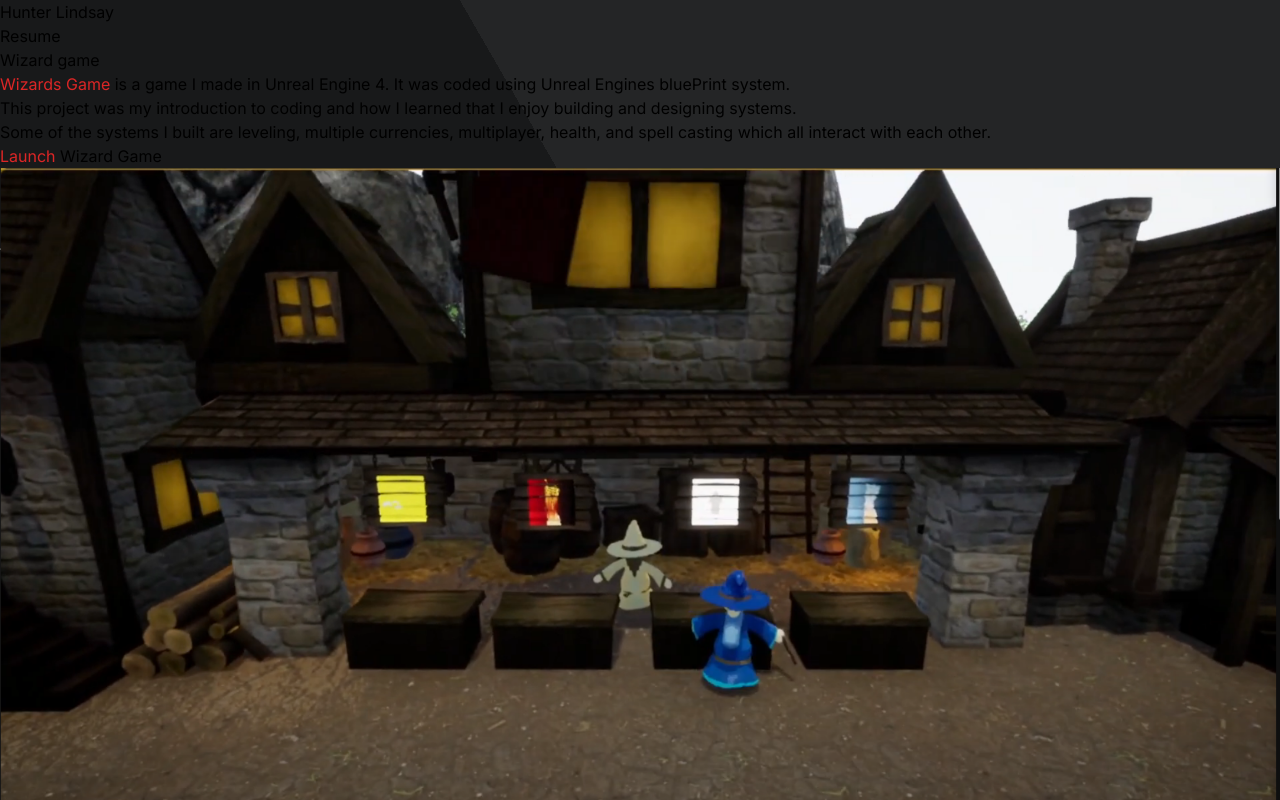
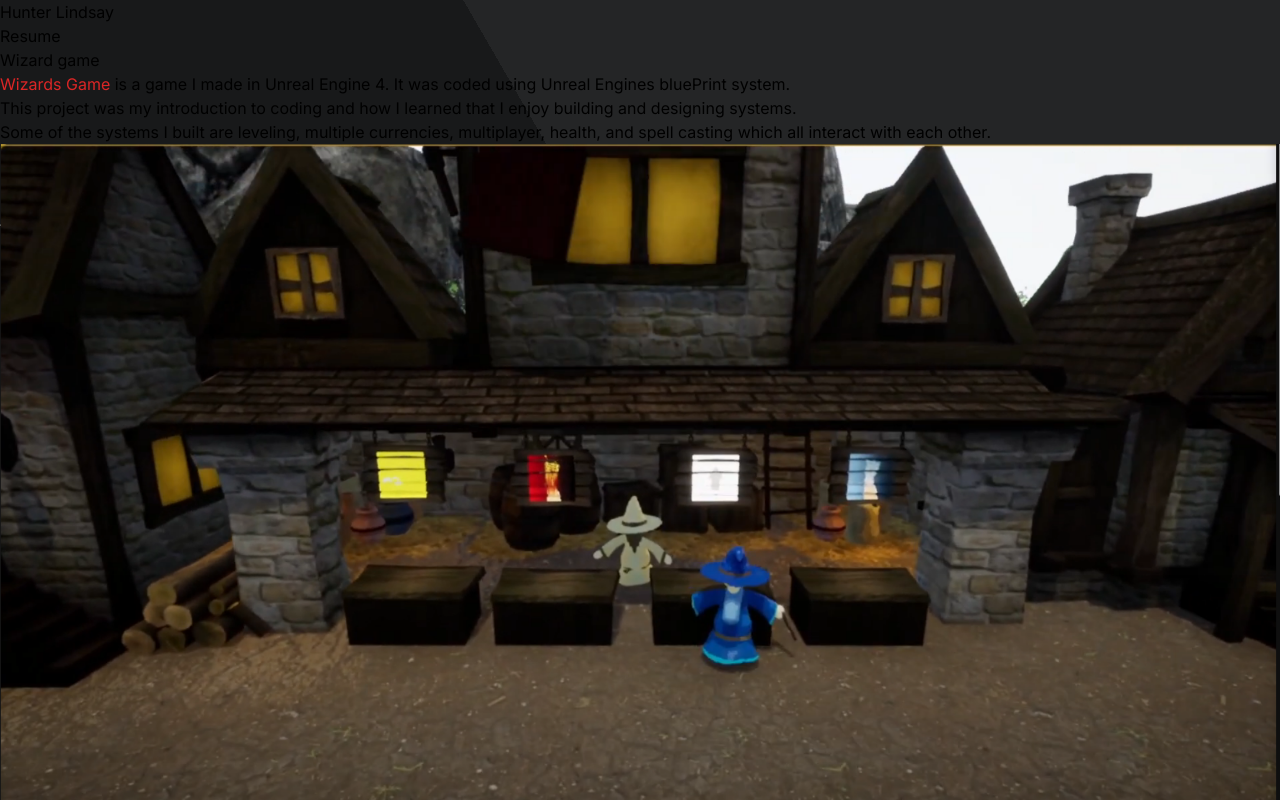
Before and after one commit to hcl3535/PortfolioSite, a Next.js app: page /WizardGame in a window 1280 px wide. Shown: the top 800 px of the page. Built offline with nearby package versions, Linux system fonts and the light colour scheme.

Commit message:
fixed the links

```diff
--- a/app/AnimalGame/AboutAnimalGame.tsx
+++ b/app/AnimalGame/AboutAnimalGame.tsx
@@ -44,7 +44,7 @@ export default function AboutAnimalGame(){
                     <p className="lg:text-2xl mb-5 first_Word_AnimalGame"> is a game I made for a teacher to use in her music class. This game is intended to help students interact and focus in class.</p>
                     <p className="lg:text-2xl mb-5 ">This game uses audio queues to let the students know how they are doing.</p>
                     {/* <p className="lg:text-2xl mb-5 ">This is a FullStack application that many users are allready useing alongside their D&D games.</p> */}
-                    <a href='https://www.realmforge.site/'>
+                    <a href='https://animalgame-production.up.railway.app/'>
                       <h1 className="lg:text-3xl mb-5 first_Word_Launch"> Animal Game</h1>
                     </a>
                   </section>
--- a/app/JeepersWeather/AboutJeepersWeather.tsx
+++ b/app/JeepersWeather/AboutJeepersWeather.tsx
@@ -44,7 +44,7 @@ export default function AboutJeepersWeather(){
                     <p className="lg:text-2xl mb-5 first_Word_JeepersWeather">  is a weather app made for jeep people. You can input your location to get the weather in your area.</p>
                     <p className="lg:text-2xl mb-5 ">I created this app to push my skills in accessing and using api data. I also wanted to learn the proccess of uploading an app to the play store.</p>
                     {/* <p className="lg:text-2xl mb-5 ">This is a FullStack application that many users are allready useing alongside their D&D games.</p> */}
-                    <a href='https://www.realmforge.site/'>
+                    <a href='https://play.google.com/store/apps/details?id=com.JeepersWeather.app&pli=1'>
                       <h1 className="lg:text-3xl mb-5 first_Word_Launch"> Jeepers Weather</h1>
                     </a>
                   </section>
--- a/app/WizardGame/AboutWizardGame.tsx
+++ b/app/WizardGame/AboutWizardGame.tsx
@@ -43,9 +43,6 @@ export default function AboutWizardGame(){
                     <p className="lg:text-2xl mb-5 first_Word_WizardsGame"> is a game I made in Unreal Engine 4. It was coded using Unreal Engines bluePrint system.</p>
                     <p className="lg:text-2xl mb-5 ">This project was my introduction to coding and how I learned that I enjoy building and designing systems.</p>
                     <p className="lg:text-2xl mb-5 ">Some of the systems I built are leveling, multiple currencies, multiplayer, health, and spell casting which all interact with each other.</p>
-                    <a href='https://www.realmforge.site/'>
-                      <h1 className="lg:text-3xl mb-5 first_Word_Launch"> Wizard Game</h1>
-                    </a>
                   </section>
                   <section className="h-2/5 w-full lg:w-1/2 lg:h-full lg:flex flex-col justify-center overflow-hidden justify-self-center lg:ml-5 ">
                     <section className="flex flex-col h-full self-center justify-center lg:h-5/6 animate-fade">
--- a/package.json
+++ b/package.json
@@ -23,6 +23,7 @@
     "react-iframe": "^1.8.5",
     "react-player": "^2.13.0",
     "react-scroll": "^1.8.9",
+    "sharp": "^0.33.1",
     "tailwindcss": "3.3.3",
     "tailwindcss-animated": "^1.0.1",
     "typescript": "5.2.2"
```
Also changed, not shown: 1 other file (tests, documents, lock files or other folders).
